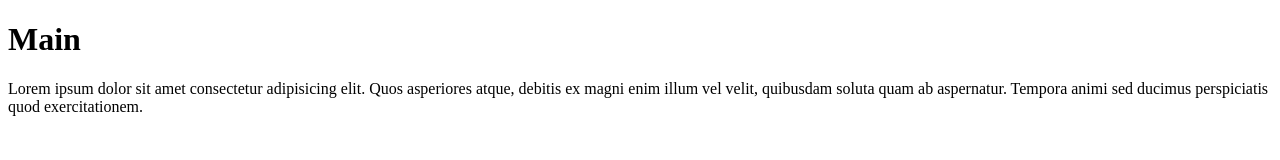
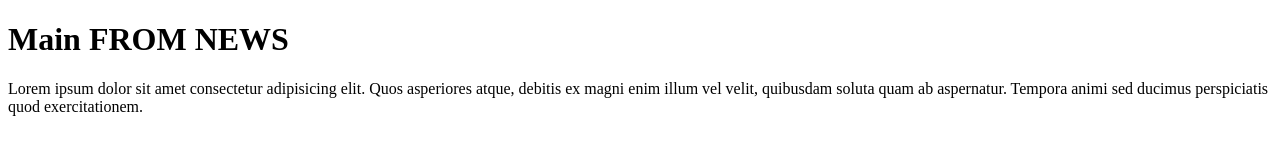
Before and after one commit to a-tatarenkov/git-lesson-branch-11.01-19, a plain HTML site: page index.html in a window 1280 px wide. Drawn offline with Linux system fonts and the light colour scheme.

Commit message:
refactoring h1 in index.html

```diff
--- a/index.html
+++ b/index.html
@@ -6,7 +6,7 @@
     <title>Document</title>
 </head>
 <body>
-    <h1>Main</h1>
+    <h1>Main FROM NEWS</h1>
     <p>Lorem ipsum dolor sit amet consectetur adipisicing elit. Quos asperiores atque, debitis ex magni enim illum vel velit, quibusdam soluta quam ab aspernatur. Tempora animi sed ducimus perspiciatis quod exercitationem.</p>
 </body>
 </html>
```
